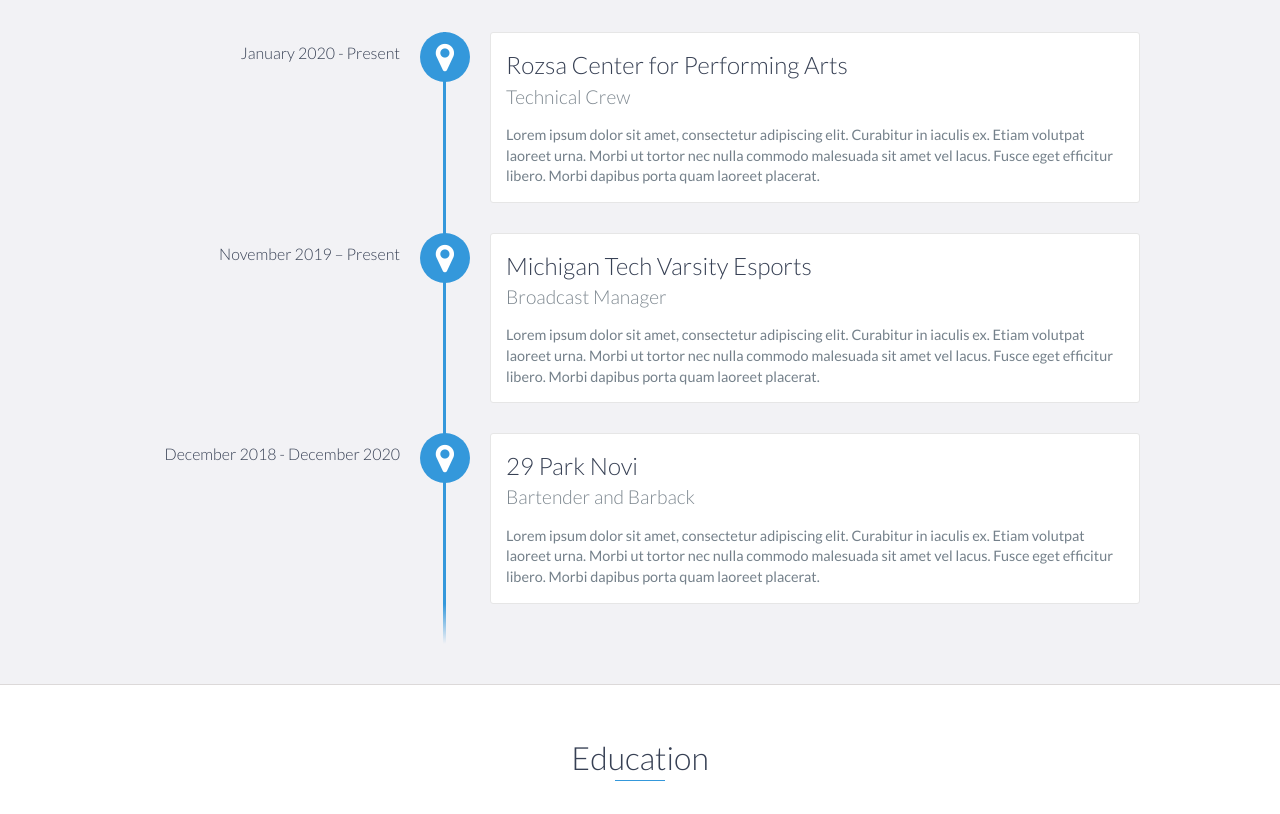
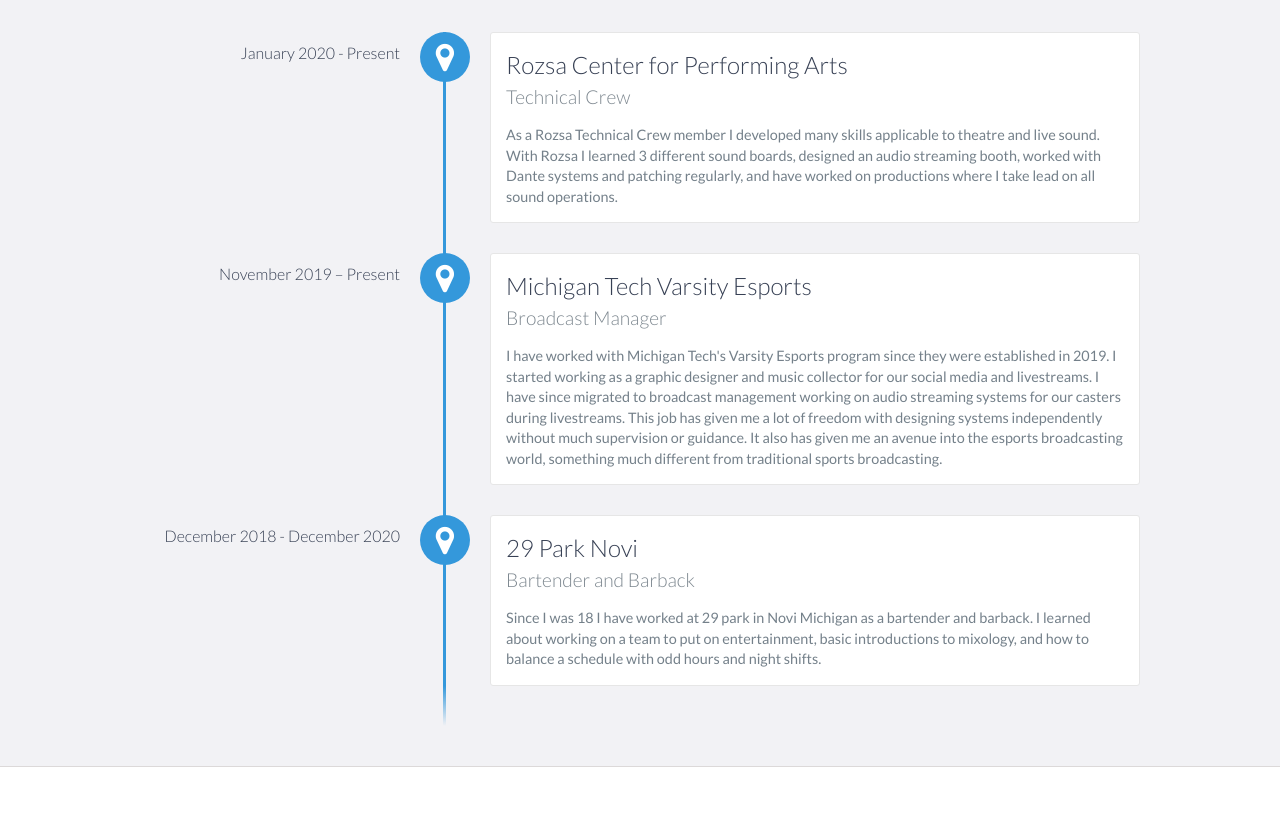
Before and after one commit to MaseWaldrip/MaseWaldrip.github.io, a website: page index.html in a window 1280 px wide. Shown: the part 1280-2094 px from the top of the page. Drawn offline with nearby package versions, Linux system fonts and the light colour scheme.

Commit message:
No more latin!
yay latin be gone

```diff
--- a/index.html
+++ b/index.html
@@ -89,7 +89,7 @@
                 <h3>Rozsa Center for Performing Arts</h3>
                 <h4>Technical Crew</h4>
                 <p>
-                    Lorem ipsum dolor sit amet, consectetur adipiscing elit. Curabitur in iaculis ex. Etiam volutpat laoreet urna. Morbi ut tortor nec nulla commodo malesuada sit amet vel lacus. Fusce eget efficitur libero. Morbi dapibus porta quam laoreet placerat.
+                    As a Rozsa Technical Crew member I developed many skills applicable to theatre and live sound. With Rozsa I learned 3 different sound boards, designed an audio streaming booth, worked with Dante systems and patching regularly, and have worked on productions where I take lead on all sound operations.
                 </p>
             </div>
 
@@ -97,7 +97,7 @@
                 <h3>Michigan Tech Varsity Esports</h3>
                 <h4>Broadcast Manager</h4>
                 <p>
-                    Lorem ipsum dolor sit amet, consectetur adipiscing elit. Curabitur in iaculis ex. Etiam volutpat laoreet urna. Morbi ut tortor nec nulla commodo malesuada sit amet vel lacus. Fusce eget efficitur libero. Morbi dapibus porta quam laoreet placerat.
+                    I have worked with Michigan Tech's Varsity Esports program since they were established in 2019. I started working as a graphic designer and music collector for our social media and livestreams. I have since migrated to broadcast management working on audio streaming systems for our casters during livestreams. This job has given me a lot of freedom with designing systems independently without much supervision or guidance. It also has given me an avenue into the esports broadcasting world, something much different from traditional sports broadcasting.
                 </p>
             </div>
 
@@ -105,7 +105,7 @@
                 <h3>29 Park Novi</h3>
                 <h4>Bartender and Barback</h4>
                 <p>
-                    Lorem ipsum dolor sit amet, consectetur adipiscing elit. Curabitur in iaculis ex. Etiam volutpat laoreet urna. Morbi ut tortor nec nulla commodo malesuada sit amet vel lacus. Fusce eget efficitur libero. Morbi dapibus porta quam laoreet placerat.
+                    Since I was 18 I have worked at 29 park in Novi Michigan as a bartender and barback. I learned about working on a team to put on entertainment, basic introductions to mixology, and how to balance a schedule with odd hours and night shifts.
                 </p>
             </div>
         </div>
```
